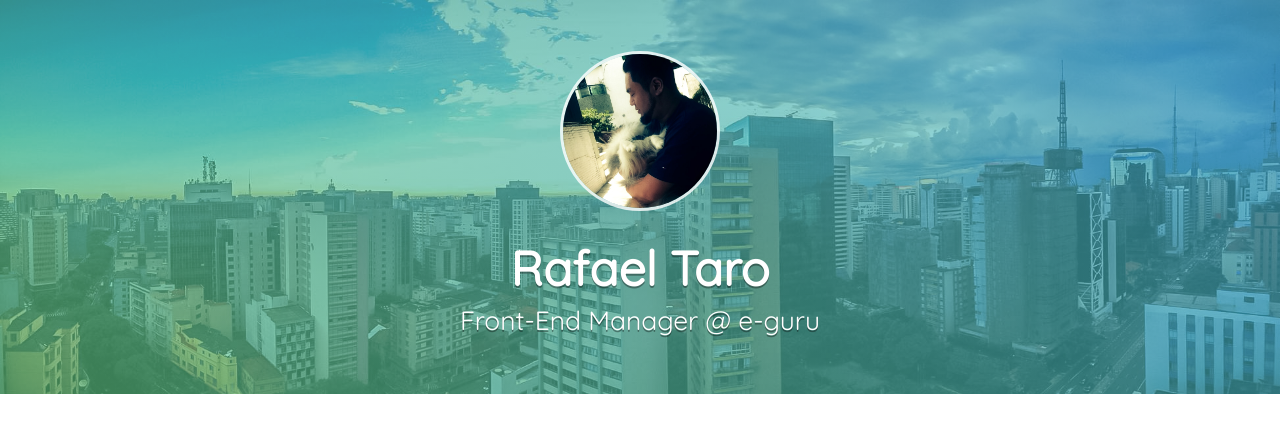
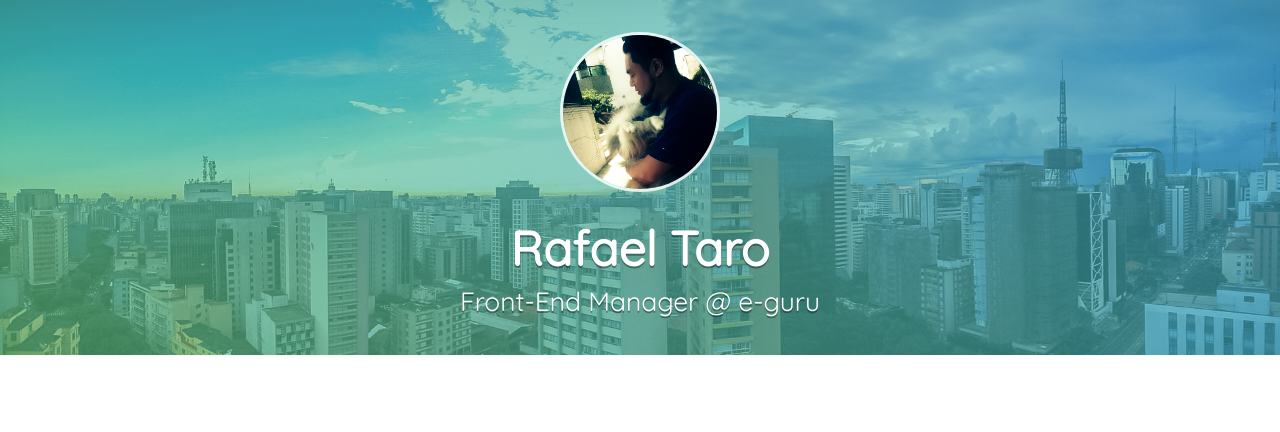
Before and after one commit to rafaeltaro/rafaeltaro.github.io, a plain HTML site: page index.html in a window 1280 px wide. Drawn offline with Linux system fonts and the light colour scheme.

```diff
--- a/css/style.css
+++ b/css/style.css
@@ -51,7 +51,7 @@ img {
 	background: linear-gradient(45deg, rgba(94,206,127,.6), rgba(57,173,209,.6)), url('../img/bg.jpg');
 
 	background-size: cover;
-	padding: 3.2em 0;
+	padding: 2em 0;
 	margin-bottom: 3em;
 	text-shadow: 0 2px rgba(0,0,0,.35);
 }
```
